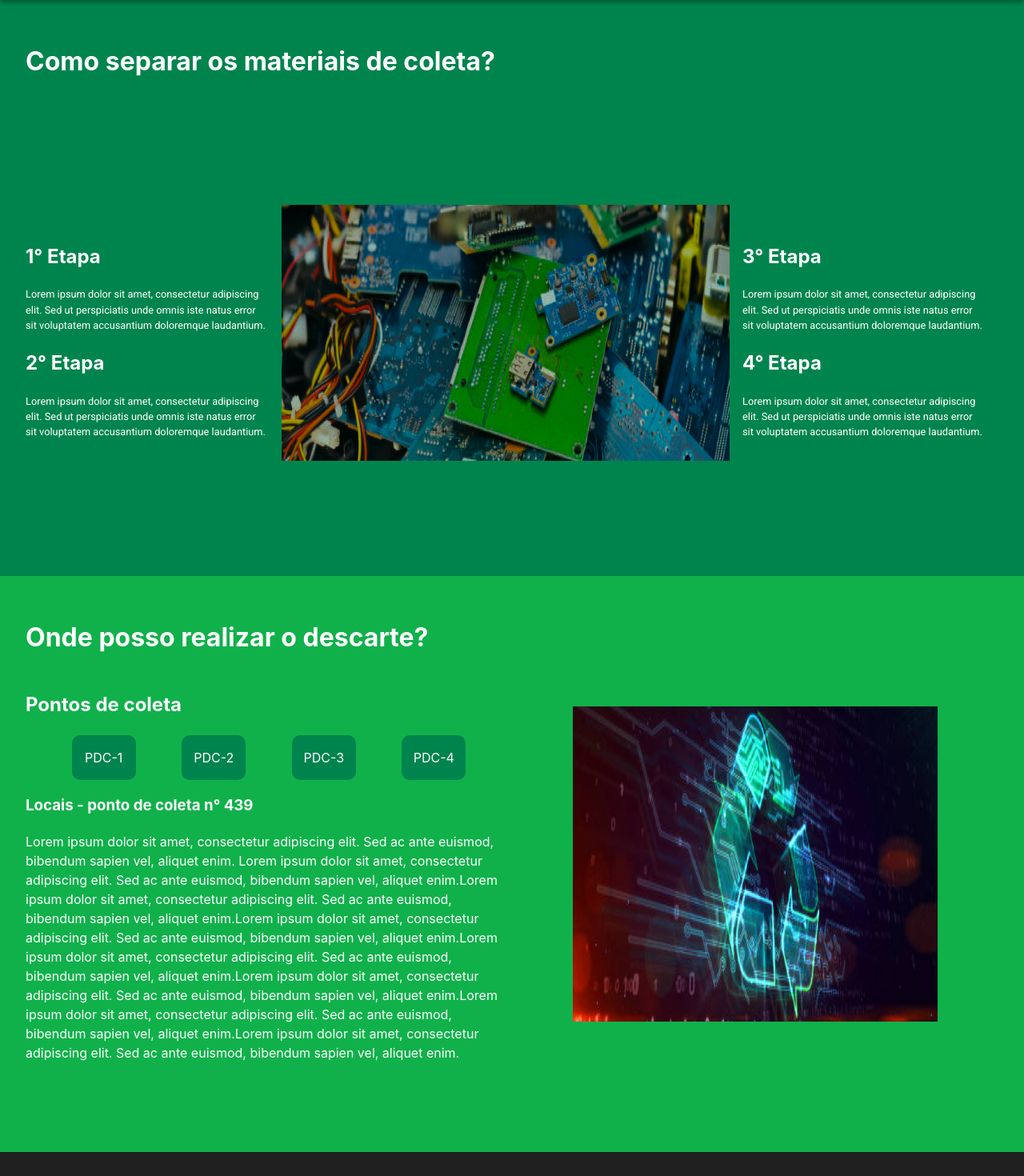
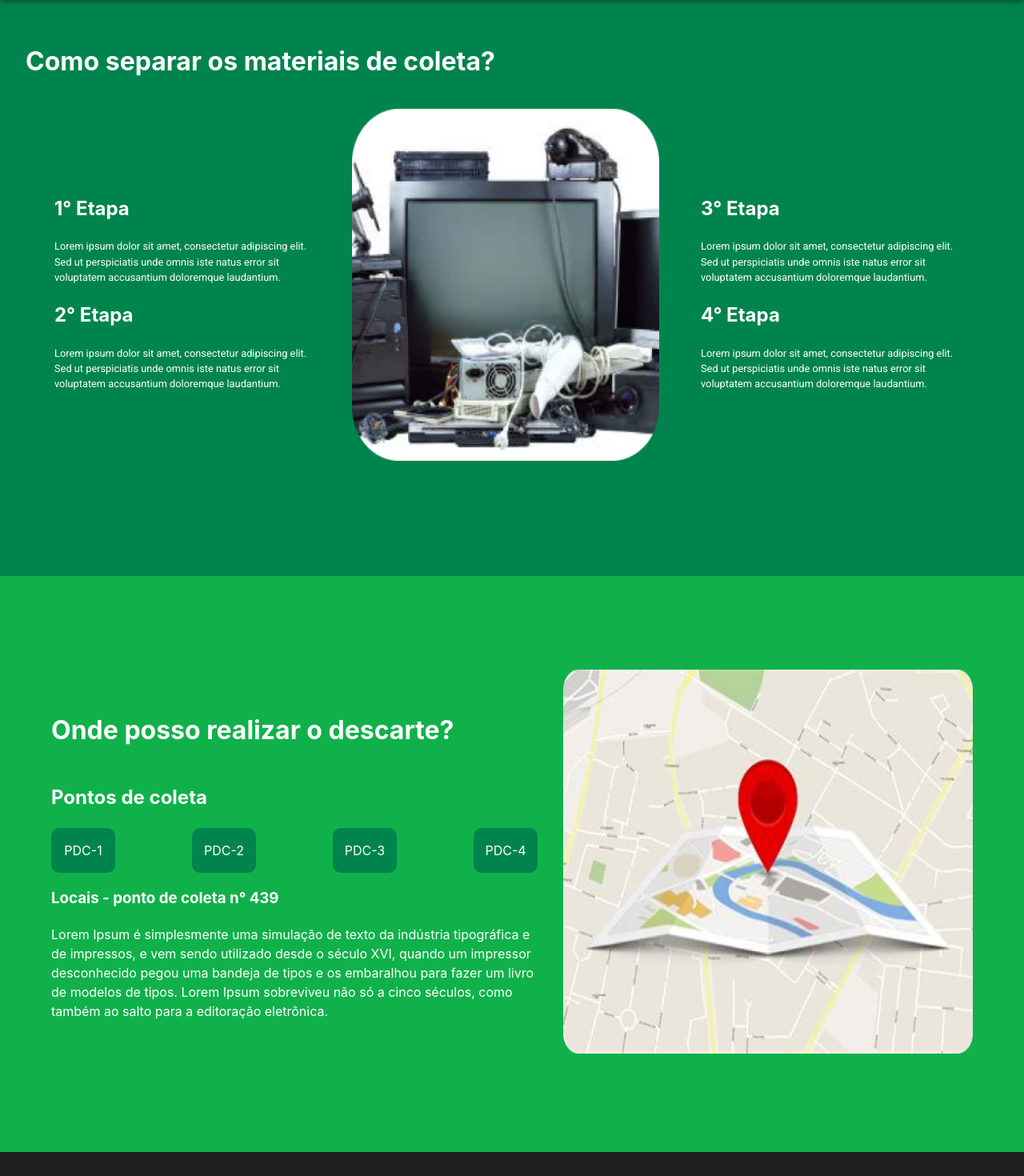
Before and after one commit to mrblackoutz/reciclaMack_TEMP, a Next.js app: page /pontos-de-coleta in a window 1280 px wide. Shown: the part 80-1550 px from the top of the page at 80% size. Built offline with nearby package versions, Linux system fonts and the light colour scheme.

Commit message:
pontos de coleta merge of Design

```diff
--- a/pages/pontos-de-coleta/index.js
+++ b/pages/pontos-de-coleta/index.js
@@ -1,8 +1,8 @@
 'use client'
-import { Box, Typography } from "@mui/material"
+import { Box, Typography } from "@mui/material";
+import { Image } from "../../components/Image";
 
-
-export default () =>{
+export default () => {
   return (
     <div>
       <Box
@@ -23,46 +23,49 @@ export default () =>{
           alignItems={"center"}
           paddingBottom={"7rem"}
         >
-                    <Box
-                        display={"flex"}
-                        flexDirection={"column"}
-                        paddingRight={"1rem"}
-                    >
+          <Box display={"flex"} flexDirection={"column"} paddingRight={"1rem"}>
             <Box>
               <h2>1° Etapa</h2>
-                            <Typography
-                                fontSize={".8rem"}
-                            >Lorem ipsum dolor sit amet, consectetur adipiscing elit. Sed ut perspiciatis unde omnis iste natus error sit voluptatem accusantium doloremque laudantium.</Typography>
+              <Typography fontSize={".8rem"} style={{ width: "25vw" }}>
+                Lorem ipsum dolor sit amet, consectetur adipiscing elit. Sed ut
+                perspiciatis unde omnis iste natus error sit voluptatem
+                accusantium doloremque laudantium.
+              </Typography>
             </Box>
             <Box>
               <h2>2° Etapa</h2>
-                            <Typography
-                                fontSize={".8rem"}
-                            >Lorem ipsum dolor sit amet, consectetur adipiscing elit. Sed ut perspiciatis unde omnis iste natus error sit voluptatem accusantium doloremque laudantium.</Typography>
+              <Typography fontSize={".8rem"} style={{ width: "25vw" }}>
+                Lorem ipsum dolor sit amet, consectetur adipiscing elit. Sed ut
+                perspiciatis unde omnis iste natus error sit voluptatem
+                accusantium doloremque laudantium.
+              </Typography>
             </Box>
           </Box>
 
-                    <img src="Ativos_Recicla_Mack/banner1.png" style={{
-                        width:"35rem",
-                        height:"20rem",
-                    }}/>
+          <Image
+            src="Ativos_Recicla_Mack/image 51.png"
+            style={{
+              width: "30vw",
+              height: "55vh",
+            }}
+          />
 
-                    <Box
-                        display={"flex"}
-                        flexDirection={"column"}
-                        padding={"1rem"}
-                    >
+          <Box display={"flex"} flexDirection={"column"} padding={"1rem"}>
             <Box>
               <h2>3° Etapa</h2>
-                            <Typography
-                                fontSize={".8rem"}
-                            >Lorem ipsum dolor sit amet, consectetur adipiscing elit. Sed ut perspiciatis unde omnis iste natus error sit voluptatem accusantium doloremque laudantium.</Typography>
+              <Typography fontSize={".8rem"} style={{ width: "25vw" }}>
+                Lorem ipsum dolor sit amet, consectetur adipiscing elit. Sed ut
+                perspiciatis unde omnis iste natus error sit voluptatem
+                accusantium doloremque laudantium.
+              </Typography>
             </Box>
             <Box>
               <h2>4° Etapa</h2>
-                            <Typography
-                                fontSize={".8rem"}
-                            >Lorem ipsum dolor sit amet, consectetur adipiscing elit. Sed ut perspiciatis unde omnis iste natus error sit voluptatem accusantium doloremque laudantium.</Typography>
+              <Typography fontSize={".8rem"} style={{ width: "25vw" }}>
+                Lorem ipsum dolor sit amet, consectetur adipiscing elit. Sed ut
+                perspiciatis unde omnis iste natus error sit voluptatem
+                accusantium doloremque laudantium.
+              </Typography>
             </Box>
           </Box>
         </Box>
@@ -72,54 +75,81 @@ export default () =>{
         color={"#FFF"}
         display={"flex"}
         flexDirection={"row"}
-                justifyContent={"space-between"}
+        justifyContent={"space-evenly"}
+        alignItems={"center"}
         padding={"2rem"}
         bgcolor={"#10B14A"}
         height={"90vh"}
         width={"100%"}
       >
-                <Box
-                    display={"flex"}
-                    flexDirection={"column"}
-                    width={"50%"}
-                >
+        <Box display={"flex"} flexDirection={"column"} width={"50%"}>
           <h1>Onde posso realizar o descarte?</h1>
           <h2>Pontos de coleta</h2>
           <Box
             display={"flex"}
             flexDirection={"row"}
-                        justifyContent={"space-evenly"}
+            justifyContent={"space-between"}
           >
-                        <Box bgcolor={"#00844D"} width={"5rem"} borderRadius={"10px"} textAlign={"center"}>
+            {/* talvez coloxar esses componentes como buttons para poder disparar evento com o
+                        JavaScript e mudar a localização dos pontos de coleta */}
+            <Box
+              bgcolor={"#00844D"}
+              width={"5rem"}
+              borderRadius={"10px"}
+              textAlign={"center"}
+            >
               <p>PDC-1</p>
             </Box>
-                        <Box bgcolor={"#00844D"} width={"5rem"} borderRadius={"10px"} textAlign={"center"}>
+            <Box
+              bgcolor={"#00844D"}
+              width={"5rem"}
+              borderRadius={"10px"}
+              textAlign={"center"}
+            >
               <p>PDC-2</p>
             </Box>
-                        <Box bgcolor={"#00844D"} width={"5rem"} borderRadius={"10px"} textAlign={"center"}>
+            <Box
+              bgcolor={"#00844D"}
+              width={"5rem"}
+              borderRadius={"10px"}
+              textAlign={"center"}
+            >
               <p>PDC-3</p>
             </Box>
-                        <Box bgcolor={"#00844D"} width={"5rem"} borderRadius={"10px"} textAlign={"center"}>
+            <Box
+              bgcolor={"#00844D"}
+              width={"5rem"}
+              borderRadius={"10px"}
+              textAlign={"center"}
+            >
               <p>PDC-4</p>
             </Box>
           </Box>
           <Box>
             <h3>Locais - ponto de coleta n° 439</h3>
-                        <p>Lorem ipsum dolor sit amet, consectetur adipiscing elit. Sed ac ante euismod, bibendum sapien vel, aliquet enim. Lorem ipsum dolor sit amet, consectetur adipiscing elit. Sed ac ante euismod, bibendum sapien vel, aliquet enim.Lorem ipsum dolor sit amet, consectetur adipiscing elit. Sed ac ante euismod, bibendum sapien vel, aliquet enim.Lorem ipsum dolor sit amet, consectetur adipiscing elit. Sed ac ante euismod, bibendum sapien vel, aliquet enim.Lorem ipsum dolor sit amet, consectetur adipiscing elit. Sed ac ante euismod, bibendum sapien vel, aliquet enim.Lorem ipsum dolor sit amet, consectetur adipiscing elit. Sed ac ante euismod, bibendum sapien vel, aliquet enim.Lorem ipsum dolor sit amet, consectetur adipiscing elit. Sed ac ante euismod, bibendum sapien vel, aliquet enim.Lorem ipsum dolor sit amet, consectetur adipiscing elit. Sed ac ante euismod, bibendum sapien vel, aliquet enim.</p>
+            <p>
+              Lorem Ipsum é simplesmente uma simulação de texto da indústria
+              tipográfica e de impressos, e vem sendo utilizado desde o século
+              XVI, quando um impressor desconhecido pegou uma bandeja de tipos e
+              os embaralhou para fazer um livro de modelos de tipos. Lorem Ipsum
+              sobreviveu não só a cinco séculos, como também ao salto para a
+              editoração eletrônica.
+            </p>
           </Box>
         </Box>
         <Box
-                    width={"50%"}
-                    display={"flex"}
-                    alignItems={"center"}
-                    justifyContent={"center"}
+        // width={"50%"}
+        // display={"flex"}
+        // alignItems={"center"}
+        // justifyContent={"center"}
         >
-                    <img src="Ativos_Recicla_Mack/banner2.png" style={{
-                        width:"75%",
-                        height:"60%",
-                    }}/>
+          <Image
+            src="Ativos_Recicla_Mack/imagem-ponto-coleta.png"
+            //  style={{ width: "75%", height: "60%",}}
+            style={{ width: "40vw", height: "60vh" }}
+          />
         </Box>
       </Box>
     </div>
-    )
-}
+  );
+};
```
Lines whose indentation alone changed are shown as unchanged.
